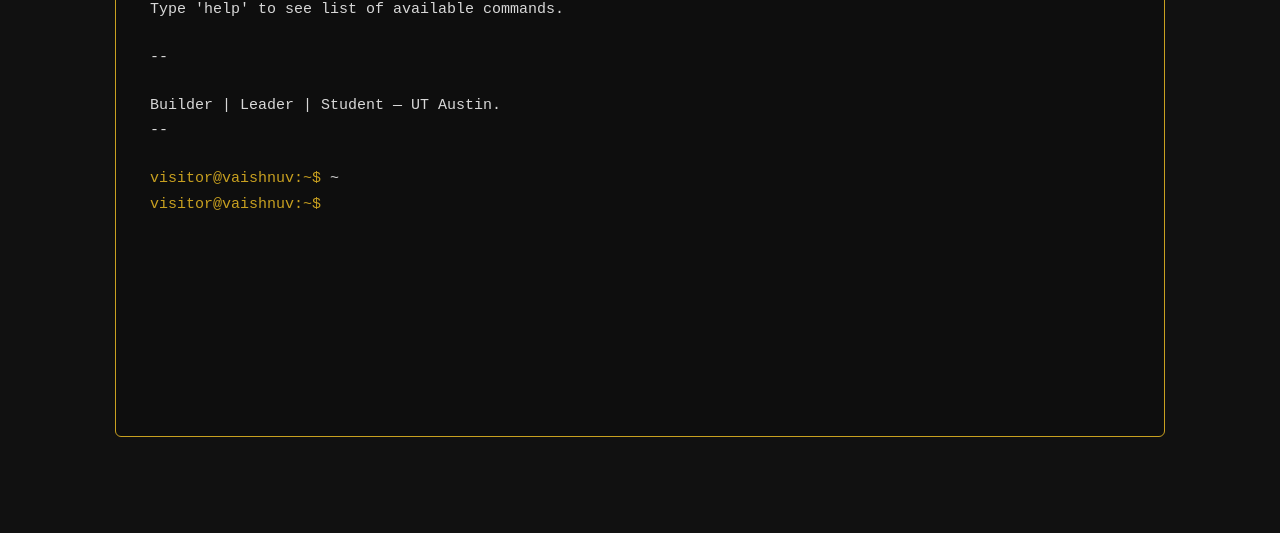
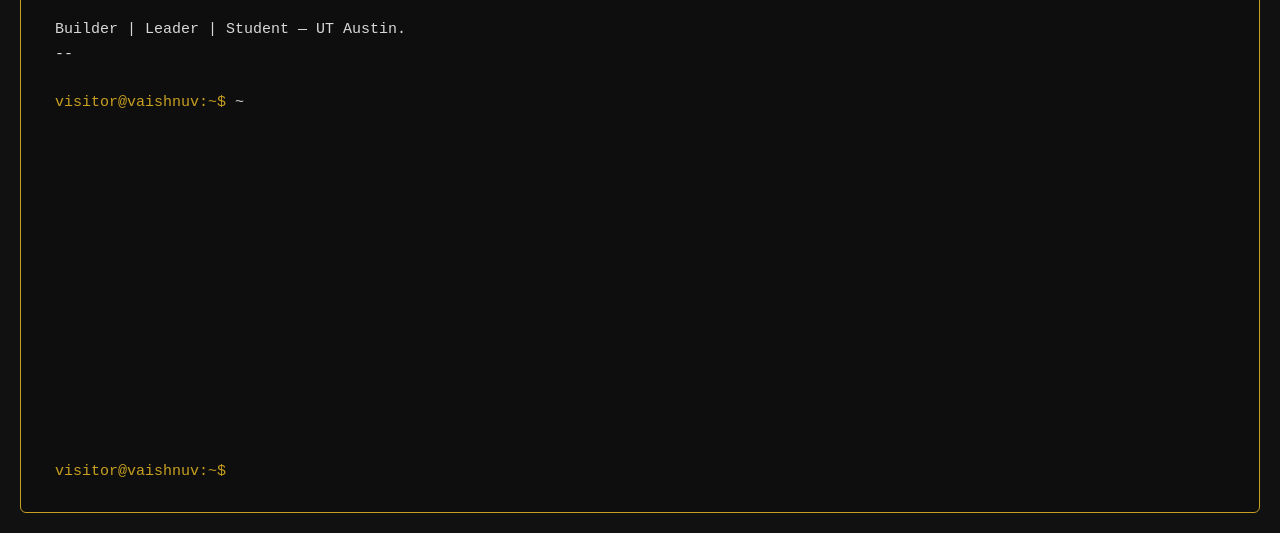
Before and after one commit to VaishnuvT/website-attempt-final, a plain HTML site: page index.html in a window 1280 px wide. Shown: the part 267-800 px from the top of the page. Drawn offline with Linux system fonts and the light colour scheme.

Commit message:
Full-screen terminal with internal scroll, no page scrollbar

```diff
--- a/index.html
+++ b/index.html
@@ -15,13 +15,18 @@
             padding: 0;
         }
 
+        html, body {
+            height: 100%;
+            overflow: hidden;
+        }
+
         body {
             background: #111111;
-            min-height: 100vh;
+            height: 100vh;
             display: flex;
-            align-items: center;
+            align-items: stretch;
             justify-content: center;
-            padding: 28px;
+            padding: 20px;
             font-family: 'Courier New', Courier, monospace;
             font-size: 15px;
             color: #d8d8d8;
@@ -30,13 +35,24 @@
 
         #terminal {
             width: 100%;
-            max-width: 1050px;
-            min-height: 76vh;
+            display: flex;
+            flex-direction: column;
             background: #0e0e0e;
             border: 1.5px solid #c8a020;
             border-radius: 6px;
-            padding: 28px 34px 32px;
+            padding: 28px 34px 28px;
             cursor: text;
+            overflow: hidden;
+        }
+
+        #output {
+            flex: 1;
+            overflow-y: auto;
+            scrollbar-width: none;
+        }
+
+        #output::-webkit-scrollbar {
+            display: none;
         }
 
         .prompt {
@@ -212,7 +228,7 @@
 
         blank();
         promptLine();
-        window.scrollTo(0, document.body.scrollHeight);
+        output.scrollTop = output.scrollHeight;
     }
 
     function welcome() {
```
